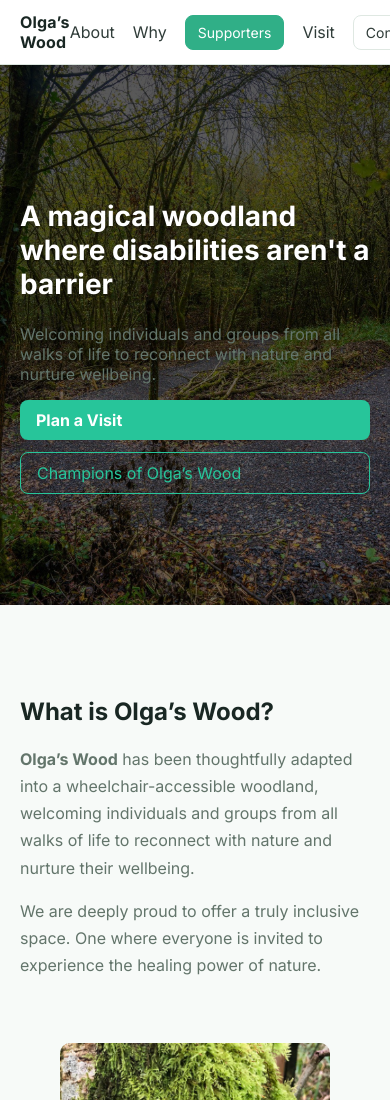
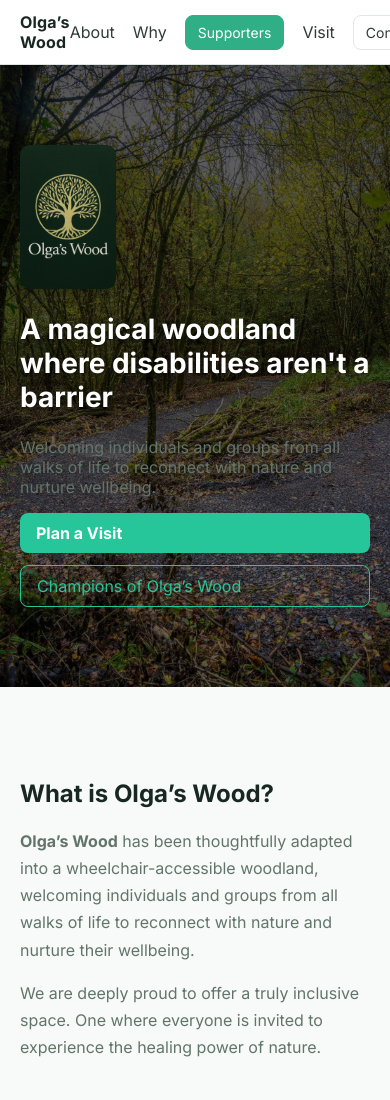
Before and after one commit to CLAYYO/olgas-wood, a plain HTML site: page site/index.html in a window 390 px wide. Shown: the top 1100 px of the page. Drawn offline with Linux system fonts and the light colour scheme.

Commit message:
feat: add brand logo to hero; styling and asset placement

```diff
--- a/site/index.html
+++ b/site/index.html
@@ -29,6 +29,7 @@
   <section class="hero" id="hero" style="--hero-img: url('assets/photos/Olgas-Wood1.jpeg')">
     <div class="overlay"></div>
     <div class="container hero-content reveal">
+      <img class="brand-mark reveal" src="assets/brand/logo.jpeg" alt="Olga’s Wood logo" />
       <h1 id="tagline">A magical woodland where disabilities aren't a barrier</h1>
       <p id="subtagline">Everyone deserves the healing power of nature.</p>
       <div class="hero-actions">
--- a/site/styles.css
+++ b/site/styles.css
@@ -41,6 +41,11 @@
 .hero p { color: var(--muted); max-width: 44ch; text-shadow: 0 1px 6px rgba(0,0,0,0.3); }
 .hero-actions { display: flex; gap: 12px; margin-top: 16px; }
 
+/* Brand mark in hero */
+.hero .brand-mark { width: clamp(96px, 12vw, 140px); margin-bottom: 12px; opacity: 0.95; filter: drop-shadow(0 3px 12px rgba(0,0,0,0.45)); }
+@media (max-width: 560px) {
+  .hero .brand-mark { width: 96px; }
+}
 /* Sections */
 .section { padding: 72px 0; scroll-margin-top: 80px; }
 .section.alt { background: var(--surface); }
```
Also changed, not shown: olgas-wood-logo.jpeg (added), site/assets/brand/logo.jpeg (added).
